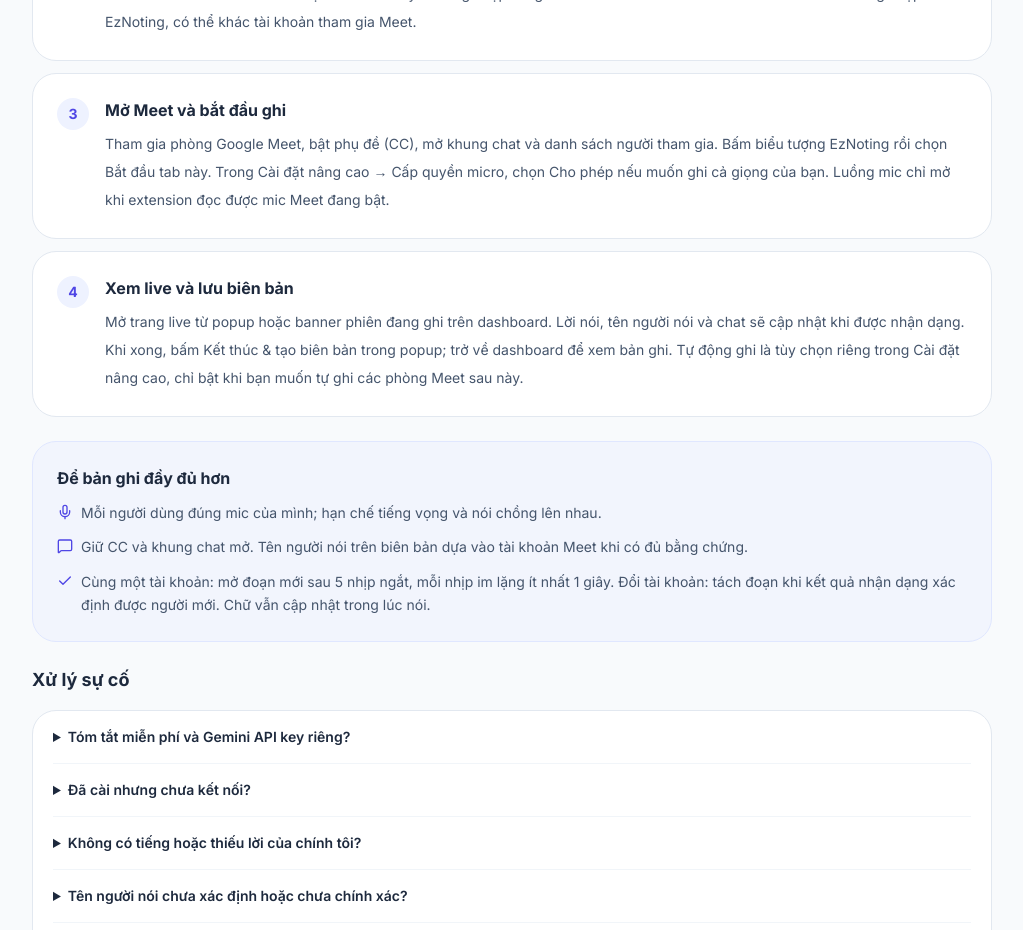
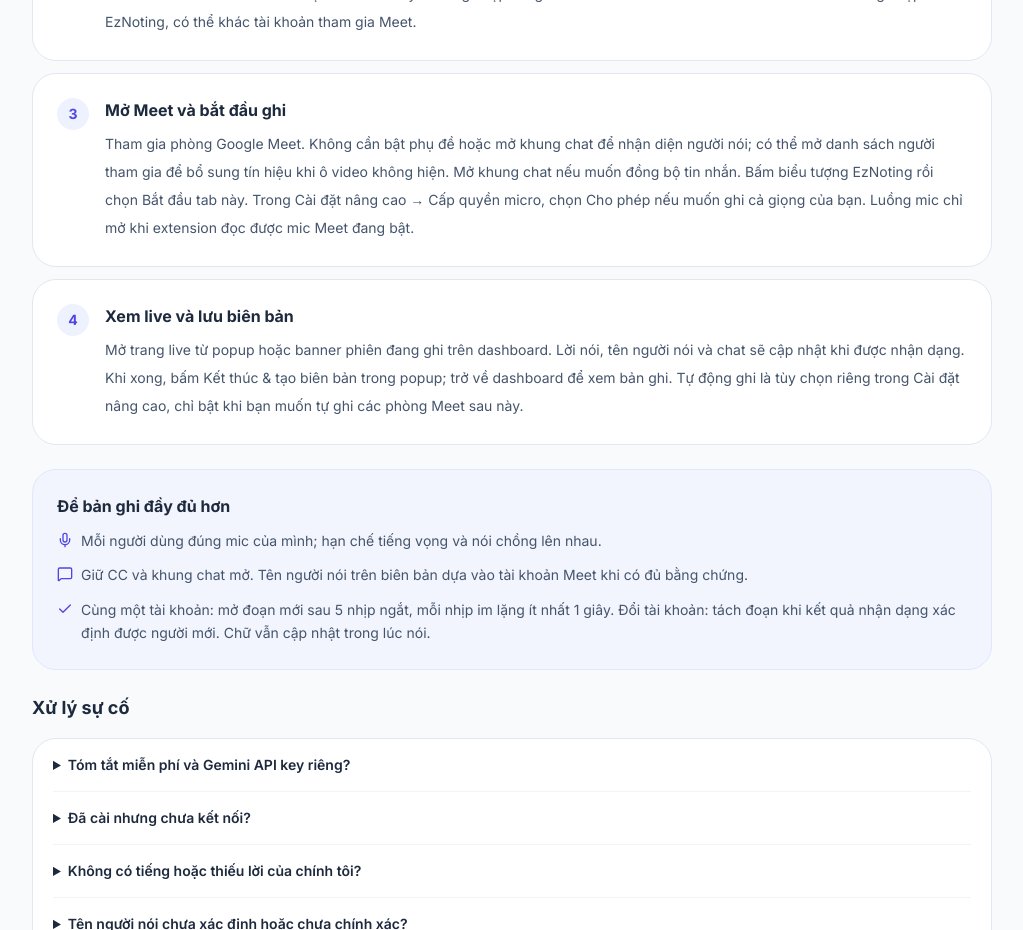
Before and after one commit to TrinhLK/ClassNoting-Front, a Next.js app: page /extension in a window 1280 px wide. Shown: the part 860-1790 px from the top of the page, without its empty margins (128-1151 px from the left). Built offline with nearby package versions, Linux system fonts and the light colour scheme; no server answers.

Commit message:
Read native Meet audio indicators and own chat without captions in 0.4.10

```diff
--- a/app/ext/[id]/page.tsx
+++ b/app/ext/[id]/page.tsx
@@ -145,7 +145,7 @@
   const rosterMissing = session.status === "live" && session.participants.length === 0;
   const paragraphs = meetParagraphs(session.liveSegments);
   const speakerMissing = session.status === "live" && session.liveSegments.length > 0 &&
-    session.liveSegments.every((s) => s.uncertain || s.speaker === "Chưa xác định");
+    session.liveSegments.every((s) => !s.participantId && (!s.speaker || s.speaker === "Chưa xác định" || /^Giọng (tab|mic) \d+$/.test(s.speaker)));
 
   return (
     <div className="flex flex-col h-screen bg-slate-50 overflow-hidden">
--- a/app/extension/page.tsx
+++ b/app/extension/page.tsx
@@ -12,7 +12,7 @@
 const steps = [
   { title: "Cài và ghim EzNoting", body: "Dùng Google Chrome trên máy tính. Khi bản phát hành đã có trên Chrome Web Store, chọn Thêm vào Chrome. Mở menu Tiện ích (biểu tượng mảnh ghép), tìm EzNoting và bấm ghim để dễ mở trong cuộc họp." },
   { title: "Kết nối tài khoản EzNoting", body: "Đăng nhập EzNoting trong cùng profile Chrome đã cài extension, sau đó tải lại trang này. Bấm Kiểm tra kết nối ở phía trên; trạng thái Đã kết nối tài khoản xác nhận web đã chuyển đăng nhập sang extension. Tài khoản lưu biên bản là tài khoản đăng nhập EzNoting, có thể khác tài khoản tham gia Meet." },
-  { title: "Mở Meet và bắt đầu ghi", body: "Tham gia phòng Google Meet, bật phụ đề (CC), mở khung chat và danh sách người tham gia. Bấm biểu tượng EzNoting rồi chọn Bắt đầu tab này. Trong Cài đặt nâng cao → Cấp quyền micro, chọn Cho phép nếu muốn ghi cả giọng của bạn. Luồng mic chỉ mở khi extension đọc được mic Meet đang bật." },
+  { title: "Mở Meet và bắt đầu ghi", body: "Tham gia phòng Google Meet. Không cần bật phụ đề hoặc mở khung chat để nhận diện người nói; có thể mở danh sách người tham gia để bổ sung tín hiệu khi ô video không hiện. Mở khung chat nếu muốn đồng bộ tin nhắn. Bấm biểu tượng EzNoting rồi chọn Bắt đầu tab này. Trong Cài đặt nâng cao → Cấp quyền micro, chọn Cho phép nếu muốn ghi cả giọng của bạn. Luồng mic chỉ mở khi extension đọc được mic Meet đang bật." },
   { title: "Xem live và lưu biên bản", body: "Mở trang live từ popup hoặc banner phiên đang ghi trên dashboard. Lời nói, tên người nói và chat sẽ cập nhật khi được nhận dạng. Khi xong, bấm Kết thúc & tạo biên bản trong popup; trở về dashboard để xem bản ghi. Tự động ghi là tùy chọn riêng trong Cài đặt nâng cao, chỉ bật khi bạn muốn tự ghi các phòng Meet sau này." },
 ];
 const faqs = [
--- a/extension/src/background.js
+++ b/extension/src/background.js
@@ -5,7 +5,7 @@
  */
 // Đổi theo manifest.json mỗi build — popup/diag hiện số này để biết chắc
 // cả 3 mảnh (popup/background/content) có đồng bộ không.
-const CODE_VERSION = "0.4.9";
+const CODE_VERSION = "0.4.10";
 const DEFAULT_APP_ORIGIN = "https://smart-noting.vercel.app";
 const FLUSH_MS = 2000;
 const HEARTBEAT_TIMEOUT_MS = 2 * 60 * 1000;
--- a/extension/src/content.js
+++ b/extension/src/content.js
@@ -12,7 +12,7 @@
 
   // Đồng bộ với manifest.json — hiện trong ô chẩn đoán để biết tab đang
   // chạy content bản nào (tránh cãi nhau chuyện reload chưa).
-  const CODE_VERSION = "0.4.9";
+  const CODE_VERSION = "0.4.10";
 
   const shared = globalThis.ClassNotingShared;
   const platforms = globalThis.ClassNotingPlatforms;
@@ -34,7 +34,7 @@
   // Tên roster mới nhất — dùng để bóc "Tên nội dung" trong caption
   // (Meet mới không render dấu hai chấm).
   let lastRosterNames = [];
-  let lastActive = { name: "", ts: 0 };
+  let lastActive = new Map();
   const activeSpans = [];
   let eventQueue = [];
 
@@ -127,13 +127,12 @@
     publishCaptionContext(p, true);
   }
 
-  // Tên tài khoản thật (background gửi kèm CN_SESSION) để map "You"/"Bạn"
-  // mà Meet dùng gọi chính mình.
+  // Resolve the local Meet account independently of captions and web login.
   let selfName = "";
   function normalizeSelfName(name) {
     const n = String(name || "").trim();
     if (!n) return "";
-    try { selfName = platform.selfName?.() || selfName; } catch { /* keep known identity */ }
+    try { selfName = platform.selfParticipant?.()?.name || platform.selfName?.() || selfName; } catch { /* keep known identity */ }
     if (/^(you|bạn)$/i.test(n)) return selfName || "";
     return n;
   }
@@ -285,7 +284,7 @@
   // Meet). Tin nhắn tồn tại trong DOM nên poll bắt được cả khi observer trượt.
   function handleChatBlock(block) {
     if (!sessionId) return;
-    try { selfName = platform.selfName?.() || selfName; } catch { /* keep known identity */ }
+    try { selfName = platform.selfParticipant?.()?.name || platform.selfName?.() || selfName; } catch { /* keep known identity */ }
     let parsed = null;
     try {
       parsed = platform.parseChatBlock(block, lastRosterNames, selfName || "Bạn");
@@ -343,7 +342,9 @@
     seenCaption.clear();
     lastCaptionSnapshot = "";
     lastRosterKey = "";
-    try { platform.enableSpeakerCaptions?.(); } catch { /* leave capture running */ }
+    // Captions remain optional; never change the user's Meet caption setting.
+    activeSpans.length = 0;
+    lastActive.clear();
     pollRoster();
     pollChatBlocks();
     pollCaption();
@@ -351,30 +352,41 @@
     reportMicState();
   }
 
-  // Active-speaker: lấy mẫu mỗi 500ms → span {name,start,end}, gửi kèm heartbeat.
+  // Sample native Meet audio indicators every 200ms; keep simultaneous account spans.
   setInterval(() => {
     if (!running) return;
-    let name = "";
+    let active = [];
     try {
-      name = (platform.sampleActiveSpeaker() || "").trim();
-    } catch (e) { /* bỏ qua */ }
+      active = platform.activeParticipants?.() || [];
+      if (!active.length) {
+        const name = (platform.sampleActiveSpeaker() || '').trim();
+        if (name) active = [{name}];
+      }
+    } catch { /* DOM unknown */ }
     const now = Date.now() / 1000;
-    if (name) {
-      if (lastActive.name === name) {
-        const span = activeSpans[activeSpans.length - 1];
-        if (span) span.end = now;
-      } else {
-        activeSpans.push({ name, start: now - 0.5, end: now });
-        if (activeSpans.length > 200) activeSpans.splice(0, activeSpans.length - 200);
-        lastActive = { name, ts: now };
+    const next = new Map();
+    for (const person of active) {
+      const key = person.id || person.name;
+      let span = lastActive.get(key);
+      if (span && now - span.end <= 0.75) { span.end = now; span.lastSeen = now; }
+      else {
+        span = {name:person.name, ...(person.id ? {participantId:person.id} : {}), start:now - 0.2, end:now, lastSeen:now};
+        activeSpans.push(span);
       }
+      next.set(key, span);
     }
-    if (!name) lastActive = { name: "", ts: now };
+    // Brief low-volume frames are part of the same turn. Never hold a prior
+    // account over a newly detected account or erase simultaneous activity.
+    if (!active.length) for (const [key, span] of lastActive) {
+      if (now - span.lastSeen <= 0.6) { span.end = now; next.set(key, span); }
+    }
+    lastActive = next;
+    if (activeSpans.length > 200) activeSpans.splice(0, activeSpans.length - 200);
     // Gửi spans mới về background để fusion với ASR.
     let selfParticipant = null;
     try { selfParticipant = platform.selfParticipant?.() || null; } catch { /* unknown */ }
-    send({ type: "CN_SPANS", selfParticipant, spans: activeSpans.slice(-50), sessionId: sessionId || undefined });
-  }, 500);
+    send({ type: "CN_SPANS", selfParticipant, spans: activeSpans.slice(-100), sessionId: sessionId || undefined });
+  }, 200);
 
   // Mic vật lý chỉ được extension lấy khi Meet xác nhận mic đang bật.
   // Nếu nhãn nút chưa đọc được thì fail-closed: không cấp mic riêng cho extension.
--- a/extension/src/offscreen.js
+++ b/extension/src/offscreen.js
@@ -100,7 +100,7 @@
       .map(w => ({ ...w, start: w.start + offset, end: w.end + offset }));
     // Missing timestamps are explicitly uncertain, never fabricated across a whole sentence.
     const units = words.length ? words : [{ word: alt.transcript, start: source.lastEnd, end: source.lastEnd, speaker: -1 }];
-    const groups = [];
+    let groups = [];
     for (const w of units) {
       const voice = w.overlap ? -1 : (w.speaker ?? alt.speaker ?? -1);
       const voiceId = `${source.name}:${data.speaker_scope || source.generation}:${voice}`;
@@ -143,6 +143,9 @@
       group.identity = `participant:${known.participantId}`;
       group.speakerSource = "diarization"; group.uncertain = true;
     }
+    groups = shared.recoverShortActivePrefix(groups, spans);
+    groups = shared.coalesceSpeakerGroups(groups);
+    if (groups.length === 1) groups[0].text = alt.transcript;
     const packetId = `${source.name}:${data.speaker_scope || source.generation}:${data.utterance_id ?? ++source.packetSequence}`;
     for (const [index, group] of groups.entries()) {
       source.lastEnd = Math.max(source.lastEnd, group.end);
--- a/extension/src/platforms.js
+++ b/extension/src/platforms.js
@@ -624,7 +624,7 @@
         const group = block.closest('.aops0b');
         const header = group?.querySelector('.HNucUd');
         const headerName = header && visibleText(header).replace(/\d{1,2}:\d{2}\s*[AP]M/gi, '').trim();
-        const own = !!block.querySelector('.chmVPb');
+        const own = block.matches('.chmVPb') || !!block.querySelector('.chmVPb');
         const resolved = sender || (own ? (selfName || "Bạn") : headerName) || "Chưa xác định";
         // Meet paints optimistic records before attaching ownership/header
         // metadata. Wait rather than uploading an anonymous duplicate first.
@@ -754,7 +754,36 @@
       const roster = meet.scrapeRoster().filter(p => p.name === name && p.id);
       return name && roster.length === 1 ? roster[0] : null;
     },
+    activeParticipants() {
+      const participants = new Map();
+      const rendered = el => {
+        for (let node = el; node && node.nodeType === 1; node = node.parentElement) {
+          if (node.hidden || node.getAttribute('aria-hidden') === 'true') return false;
+          const style = node.ownerDocument.defaultView?.getComputedStyle(node);
+          if (style && (style.display === 'none' || style.visibility === 'hidden')) return false;
+        }
+        return true;
+      };
+      // Observed in current Meet with captions/chat closed: these levels drive
+      // the participant's audio ring and the three-bar volume indicator.
+      const levels = ['OgVli', 'HX2H7', 'wEsLMd', 'Oaajhc', 'I8fSpb'];
+      for (const tile of allMatches(['[data-participant-id]'])) {
+        if (!rendered(tile)) continue;
+        const explicit = tile.getAttribute('data-speaking') === 'true' || tile.getAttribute('data-active-speaker') === 'true';
+        const meters = [...tile.querySelectorAll('[jsname="QgSmzd"].DYfzY, [jsname="QgSmzd"].IisKdb')];
+        const audible = meters.some(meter => !meter.classList.contains('gjg47c') &&
+          levels.some(level => meter.classList.contains(level)) && rendered(meter));
+        if (!explicit && !audible) continue;
+        const id = tile.getAttribute('data-participant-id');
+        const raw = tile.getAttribute('aria-label') || visibleText(tile.querySelector('[data-self-name], span.notranslate:not([aria-hidden="true"])'));
+        const name = meet.cleanRosterName(raw.replace(/\s*[,·]\s*(is\s+)?(speaking|presenting|muted|unmuted|đang nói|đang phát biểu).*$/i, ''));
+        if (id && name) participants.set(id, {id, name});
+      }
+      return [...participants.values()];
+    },
     sampleActiveSpeaker() {
+      const active = meet.activeParticipants();
+      if (active.length) return active.length === 1 ? active[0].name : '';
       // Tile đang nói của Meet có chỉ báo âm lượng/border — thử nhiều dấu hiệu.
       const speaking = allMatches([
         "[data-participant-id][data-speaking='true']",
--- a/extension/src/shared.js
+++ b/extension/src/shared.js
@@ -28,7 +28,8 @@
     let best = null;
     for (const s of spans) {
       if (t < s.start || t >= s.end) continue;
-      if (best && normalizeName(best.name) !== normalizeName(s.name)) return null;
+      if (best && (normalizeName(best.name) !== normalizeName(s.name) ||
+          (best.participantId && s.participantId && best.participantId !== s.participantId))) return null;
       if (!best || s.start > best.start) best = s;
     }
     return best ? normalizeName(best.name) : null;
@@ -81,9 +82,11 @@
     const captions = ctx.captionLines || [];
     const localNames = new Set(captions.filter(c => c.isSelf === true && c.name && !/^(you|bạn)$/i.test(c.name)).map(c => c.name));
     if (ctx.selfParticipant?.name) localNames.add(ctx.selfParticipant.name);
+    const remoteSpan = span => span.participantId && ctx.selfParticipant?.id
+      ? span.participantId !== ctx.selfParticipant.id : !localNames.has(span.name);
     const resolved = resolveSpeakerName(start, end, {
       ...ctx,
-      activeSpans: source === "mic" ? [] : (ctx.activeSpans || []).filter(s => !localNames.has(s.name)),
+      activeSpans: source === "mic" ? [] : (ctx.activeSpans || []).filter(remoteSpan),
       captionLines: captions.filter(c => source === "mic" ? c.isSelf === true : c.isSelf !== true),
     });
     // This stream is the local Meet microphone, so a uniquely confirmed local
@@ -93,7 +96,12 @@
       resolved.uncertain = true;
     }
     // A local caption identifies the Meet account, not a biometric identity.
-    return { ...resolved, speakerSource: source === "mic" || !activeNameAt(ctx.activeSpans || [], (start + end) / 2) ? "caption" : "active-speaker" };
+    const mid = (start + end) / 2;
+    const spans = (ctx.activeSpans || []).filter(remoteSpan);
+    const active = activeNameAt(spans, mid);
+    const identities = new Set(spans.filter(s => s.start <= mid && mid < s.end && s.name === resolved.name && s.participantId).map(s => s.participantId));
+    return { ...resolved, ...(active === resolved.name && identities.size === 1 ? {participantId:[...identities][0]} : {}),
+      speakerSource: source === "mic" || !active ? "caption" : "active-speaker" };
   }
 
   // Meet captions may arrive after the opening words. Recover only an exact
@@ -173,12 +181,43 @@
     };
   }
 
+  function recoverShortActivePrefix(groups, spans) {
+    if (groups.length < 2) return groups;
+    const first = groups[0], next = groups[1];
+    if (first.participantId || !next.participantId || next.speakerSource !== 'active-speaker' ||
+        first.words.length === 0 || first.words.length > 2 || first.text.trim().split(/\s+/).length > 2 ||
+        first.end - first.start > 0.6 || first.end < first.start ||
+        next.start - first.end > 0.25 || next.start < first.end - 0.05 || next.end - next.start < 1.5 ||
+        first.words.some(w => w.overlap) || next.words.some(w => w.overlap)) return groups;
+    const evidence = spans.filter(s => s.start < next.end && s.end > first.start - 0.3);
+    // No prefix propagation across a speaker switch or unknown account evidence.
+    if (!evidence.length || evidence.some(s => !s.participantId || s.participantId !== next.participantId)) return groups;
+    first.participantId = next.participantId; first.speaker = next.speaker;
+    first.identity = `participant:${next.participantId}`;
+    first.speakerSource = 'active-speaker'; first.uncertain = true;
+    return groups;
+  }
+
+  function coalesceSpeakerGroups(groups) {
+    const merged = [];
+    for (const group of groups) {
+      const prior = merged[merged.length - 1];
+      if (prior && group.participantId && prior.participantId === group.participantId &&
+          prior.uncertain === group.uncertain &&
+          group.start - prior.end <= 1 && !prior.words.some(w => w.overlap) && !group.words.some(w => w.overlap)) {
+        prior.text += ' ' + group.text; prior.end = group.end; prior.words.push(...group.words);
+        if (/:-1$/.test(prior.voiceId)) prior.voiceId = group.voiceId;
+      } else merged.push({...group, words:[...group.words]});
+    }
+    return merged;
+  }
+
   function createVoiceIdentityTracker() {
     const voices = new Map();
     return {
       observe(group) {
         if (!group.voiceId || /:-1$/.test(group.voiceId) || group.words?.some(w => w.overlap) ||
-            !group.participantId || !["caption", "platform"].includes(group.speakerSource)) return;
+            !group.participantId || !["caption", "platform", "active-speaker"].includes(group.speakerSource)) return;
         const key = String(group.participantId);
         let value = voices.get(group.voiceId);
         if (!value) { value = {key, name: group.speaker, seconds: 0, blocked: false}; voices.set(group.voiceId, value); }
@@ -196,6 +235,8 @@
   global.ClassNotingShared = {
     createMeetParagraphTracker,
     createVoiceIdentityTracker,
+    coalesceSpeakerGroups,
+    recoverShortActivePrefix,
     resolveCaptionPrefix,
     detectProvider,
     normalizeName,
```
Also changed, not shown: extension/README.md, extension/manifest.json, 3 other files (tests, documents, lock files or other folders).
